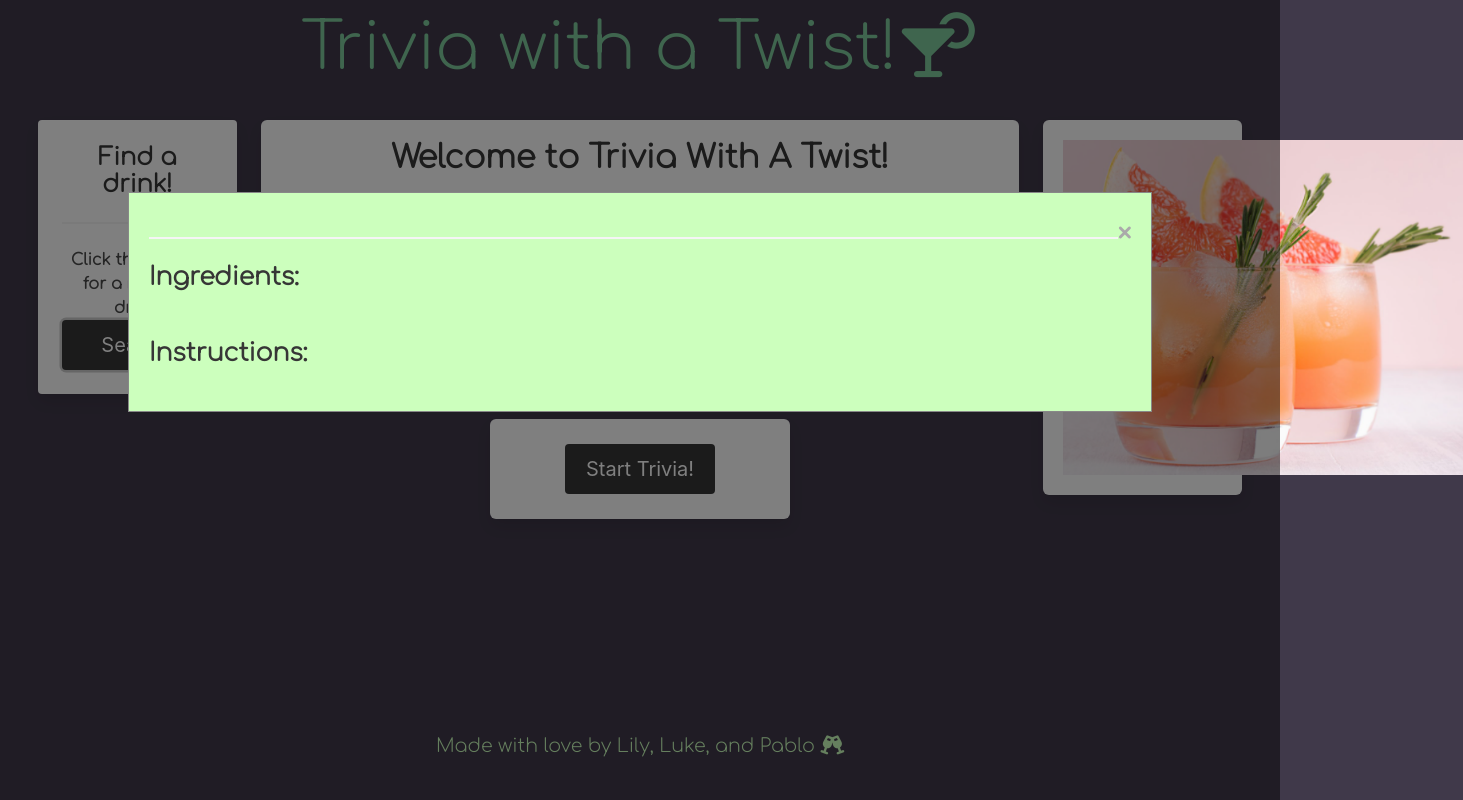
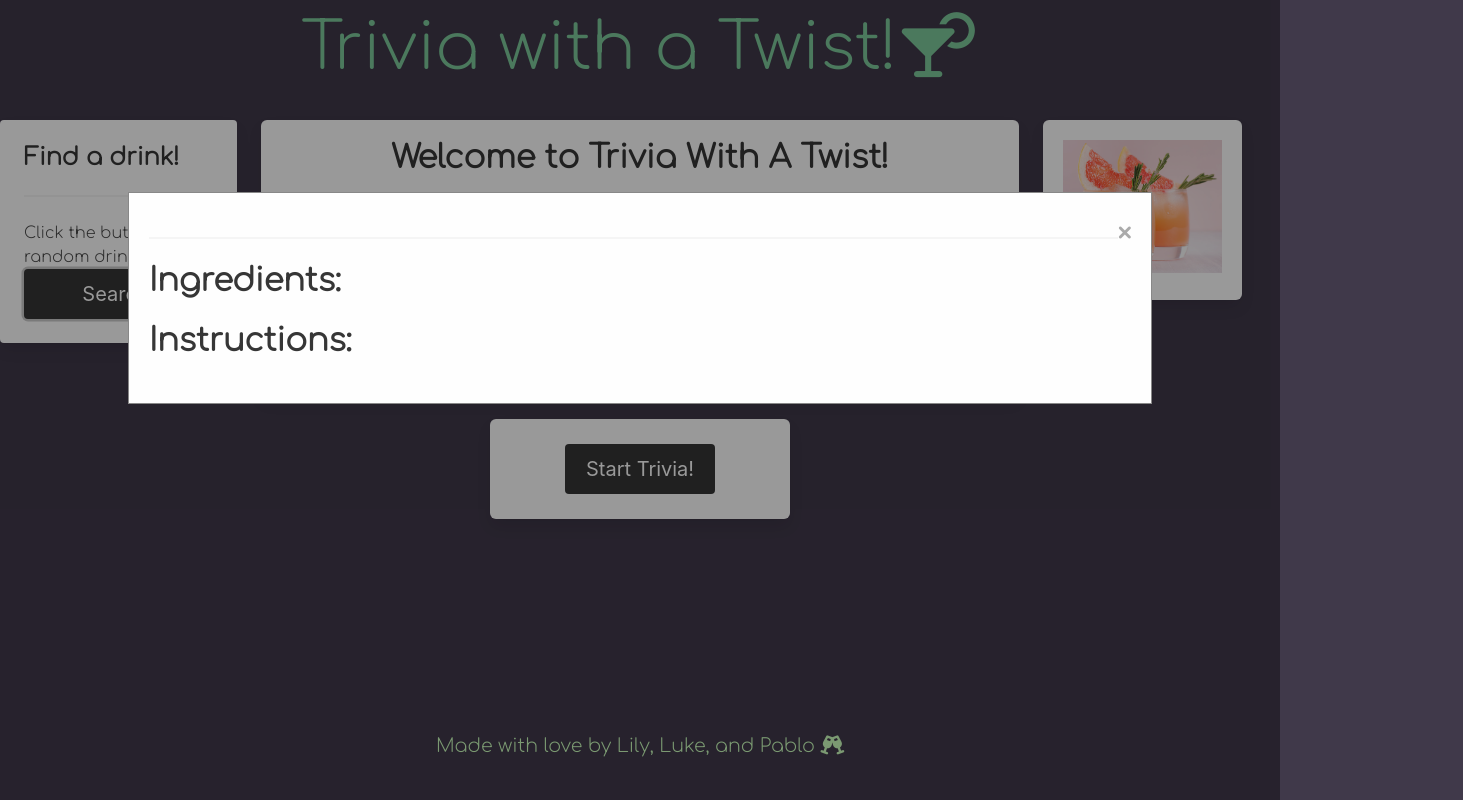
Before and after one commit to Shilohjones194/TriviaWithATwist, a plain HTML site: page index.html in a window 1280 px wide. Both pictures are taken after a click on the button "Search!". Shown: the whole page, 1463 px wide, since content can reach past the window. Drawn offline with nearby package versions, Linux system fonts and the light colour scheme; no server answers.

Commit message:
Revert "Feature/drink modal styling"

```diff
--- a/assets/style/style.css
+++ b/assets/style/style.css
@@ -4,6 +4,12 @@
     --tertiary-color: #7eca9c;
     --quaternary-color: #ccffbd;
 }
+
+/* * {
+    margin: 0;
+    padding: 0;
+    box-sizing: border-box;
+} */
 
 html,
 body {
@@ -20,19 +26,13 @@ body {
     justify-content: center;
 }
 
-img {
-    display: block;
-    margin-left: auto;
-    margin-right: auto;
-    height: auto;
-    width: auto;
-    max-width: 400px;
-    max-height: 400px;
-}
-
 footer {
     width: 100%;
     padding: 40px 35px;
+    /* update padding */
+    /* display: flex;
+    justify-content: space-between;
+    flex-wrap: wrap; */
     text-align: center;
     color: var(--quaternary-color);
     font-size: 19px;
@@ -61,30 +61,9 @@ footer {
     color: var(--secondary-color);
 }
 
-
-.cocktail-card {
-    padding-left: 50px;
-}
-
-.media-content h5 {
-    font-weight: bold;
-    text-align: center;
-    font-size: 23px;
-}
-
-.drink-random {
-    font-weight: bold;
-    text-align: center;
-}
-
-#drinkTitleMain {
-    text-align: center;
-}
-
 .cocktail-img {
     padding-right: 50px;
 }
-
 
 #start-section {
     text-align: center;
@@ -111,30 +90,16 @@ footer {
     height: 100%; /* Full height */
     overflow: auto; /* Enable scroll if needed */
     background-color: rgb(0, 0, 0); /* Fallback color */
-    background-color: rgba(0, 0, 0, 0.5); /* Black w/ opacity */
+    background-color: rgba(0, 0, 0, 0.4); /* Black w/ opacity */
 }
 
 /* Modal Content/Box */
 .modal-content {
-    font-weight: bold;
-    background-color: var(--quaternary-color);
+    background-color: #fefefe;
     margin: 15% auto; /* 15% from the top and centered */
     padding: 20px;
     border: 1px solid #888;
     width: 80%; /* Could be more or less, depending on screen size */
-}
-
-#modal-title-container {
-    font-size: 35px;
-    text-align: center;
-}
-
-#ingredientsTitle {
-    font-size: 25px;
-}
-
-#instructionsTitle {
-    font-size: 25px;
 }
 
 /* The Close Button */
@@ -175,22 +140,13 @@ footer {
         position: relative;
     }
 
-    .cocktail-card {
-        padding-left: 150px;
-        padding-right: 150px;
-    }
-
     .cocktail-img {
         padding-left: 150px;
         padding-right: 150px;
     }
 }
 
-
-
-
 /* MEDIA QUERY FOR MOBILE PHONES AND SMALLER */
-
 @media screen and (max-width: 575px) {
     header {
         display: block;
@@ -199,12 +155,6 @@ footer {
         line-height: 59px;
         text-align: center;
         margin: 0 auto;
-    }
-
-
-    .cocktail-card {
-        padding-left: 150px;
-        padding-right: 150px;
     }
 
     .cocktail-img {
@@ -223,19 +173,12 @@ footer {
         margin: 0 auto;
     }
 
-
-    .cocktail-card {
-        padding-left: 20px;
-        padding-right: 20px;
-    }
-
     .cocktail-img {
         padding-left: 20px;
         padding-right: 20px;
     }
 }
 
-/* cocktail cursor */
 /* Start https://www.cursors-4u.com */
 * {
     cursor: url(https://cur.cursors-4u.net/food/foo-5/foo497.cur), auto !important;
--- a/index.html
+++ b/index.html
@@ -34,7 +34,7 @@
 
         <main>
             <div class="columns">
-                <div class="column is-one-fifth cocktail-card">
+                <div class="column is-one-fifth">
                     <div class="card">
                         <div class="card-content">
                             <div class="media">
@@ -49,7 +49,7 @@
 
                             <hr />
 
-                            <div class="drink-random" id="search">
+                            <div id="search">
                                 <p>Click the button for a random drink!</p>
                                 <button
                                     id="randoBtn"
@@ -83,7 +83,7 @@
                             <li id="ingredients"></li>
                         </ul>
                     </div>
-                    </br>
+
                     <div id="instructions-container">
                         <p class="title is-3" id="instructionsTitle">
                             Instructions:
@@ -132,7 +132,7 @@
                 </div>
             </div>
         </main>
-        <!-- <comment -->
+
         <!-- footer -->
         <footer>
             Made with love by Lily, Luke, and Pablo
```
